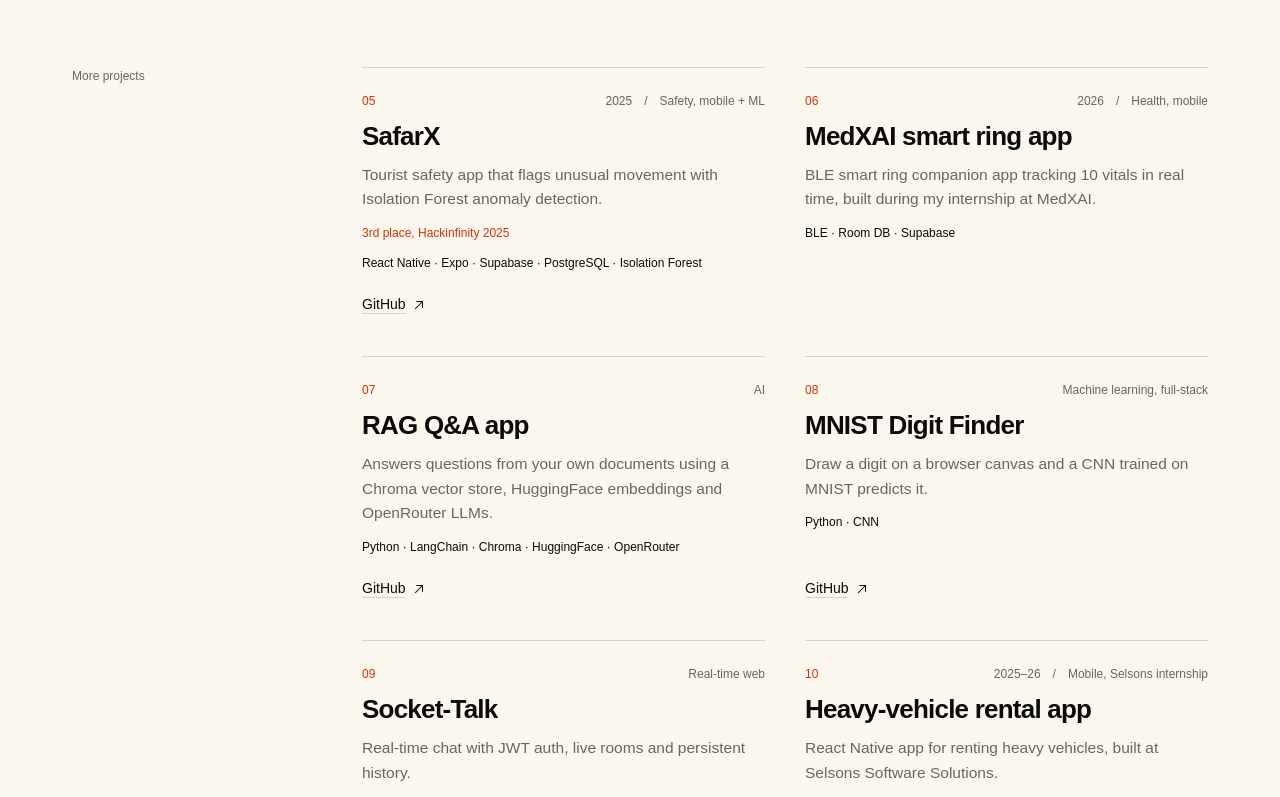
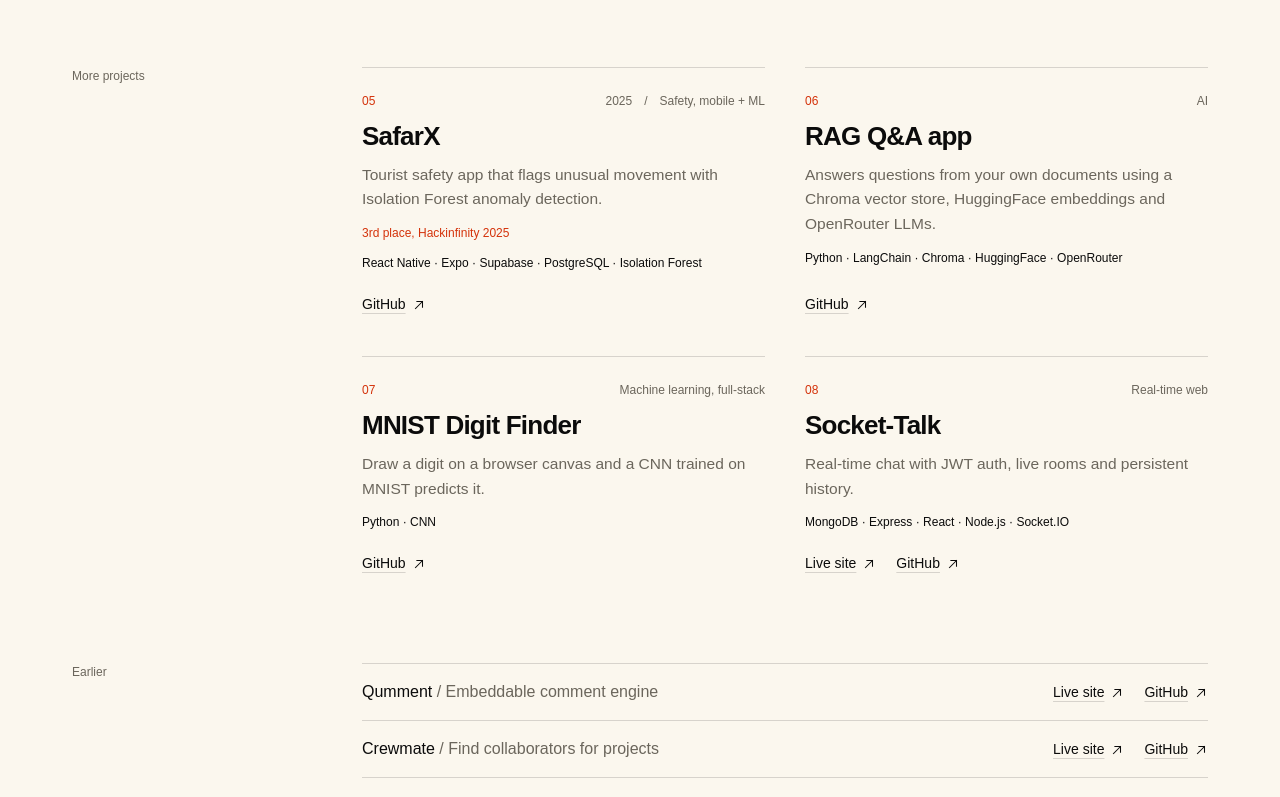
Before and after one commit to jeffreysolomon123/jeffreysolomon, a Next.js app: page / in a window 1280 px wide. Shown: the part 3660-4457 px from the top of the page. Built offline with nearby package versions, Linux system fonts and the light colour scheme; a web font is replaced by a local one.

Commit message:
content: remove internship-only projects from the Projects section

```diff
--- a/src/data/focus.ts
+++ b/src/data/focus.ts
@@ -29,7 +29,7 @@ export const focusAreas: FocusArea[] = [
     description:
       "Production mobile apps with role-based flows, offline storage and background work, including a BLE smart ring app streaming vitals in real time.",
     stack: ["React Native", "Flutter", "Room DB", "BLE", "Supabase"],
-    projects: ["medxai-ring", "anbaram", "safarx"],
+    projects: ["anbaram", "safarx"],
   },
   {
     title: "Backend, data and DevOps",
--- a/src/data/projects.ts
+++ b/src/data/projects.ts
@@ -99,16 +99,6 @@ export const projects: Project[] = [
     award: "3rd place, Hackinfinity 2025",
   },
   {
-    slug: "medxai-ring",
-    title: "MedXAI smart ring app",
-    year: "2026",
-    category: "Health, mobile",
-    // TODO(jeffrey): confirm what you can publicly show about the MedXAI ring app.
-    summary: "BLE smart ring companion app tracking 10 vitals in real time, built during my internship at MedXAI.",
-    stack: ["BLE", "Room DB", "Supabase"],
-    links: {},
-  },
-  {
     slug: "rag-qa",
     title: "RAG Q&A app",
     // TODO(jeffrey): add year for the RAG Q&A app.
@@ -137,25 +127,6 @@ export const projects: Project[] = [
       github: "https://github.com/jeffreysolomon123/Socket-Talk-Client",
       live: "https://socket-talk-client.vercel.app",
     },
-  },
-  {
-    slug: "heavy-vehicle-rental",
-    title: "Heavy-vehicle rental app",
-    year: "2025–26",
-    category: "Mobile, Selsons internship",
-    summary: "React Native app for renting heavy vehicles, built at Selsons Software Solutions.",
-    stack: ["React Native"],
-    links: {},
-  },
-  {
-    slug: "internal-chat",
-    title: "Internal real-time chat",
-    year: "2025–26",
-    category: "Web, Selsons internship",
-    summary: "Real-time internal chat web app for the team at Selsons Software Solutions.",
-    // TODO(jeffrey): add the stack for the Selsons internal chat app.
-    stack: [],
-    links: {},
   },
 ];
 
```
